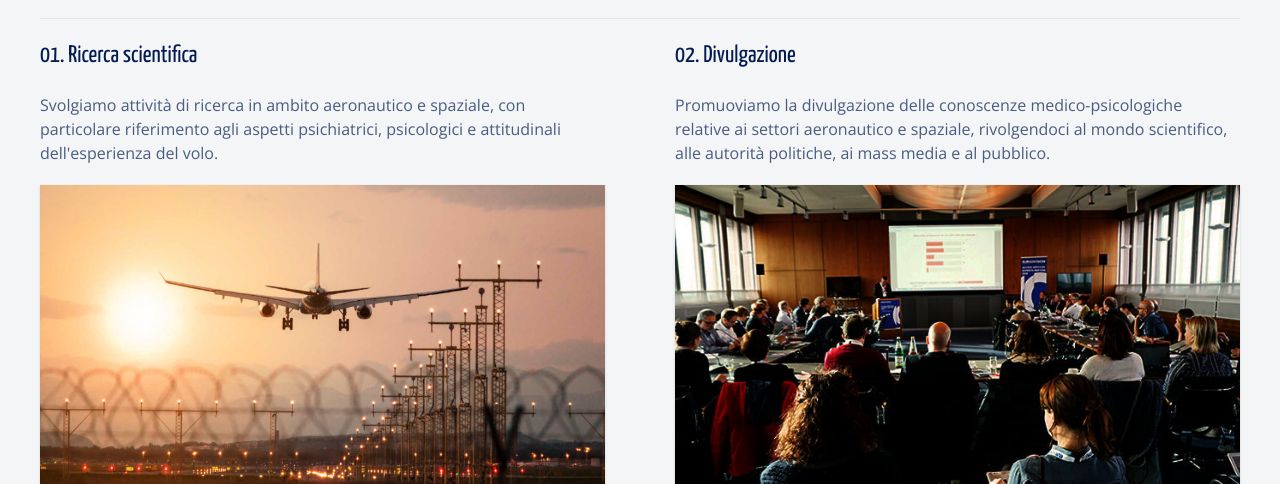
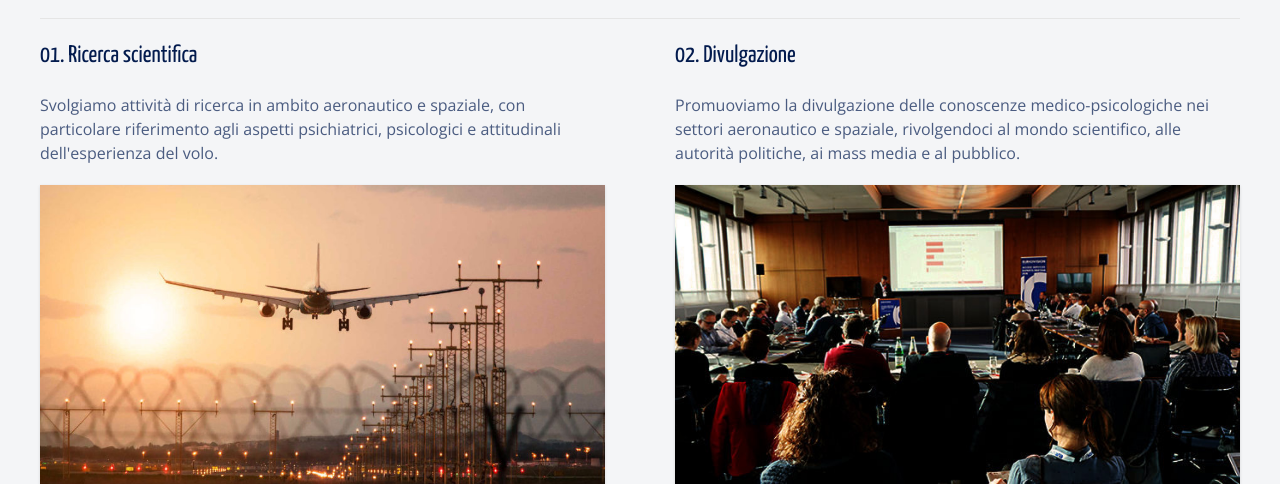
Before and after one commit to alkaest2002/flask-sippas, a Flask app: page / in a window 1280 px wide. Shown: the part 222-706 px from the top of the page. Run offline with Flask 2, Linux system fonts and the light colour scheme; data comes from the database, SQL or seed files in the repository.

Commit message:
update index

```diff
--- a/flaskApp/blueprints/main/templates/main/index.html
+++ b/flaskApp/blueprints/main/templates/main/index.html
@@ -17,7 +17,7 @@
       </div>
       <div class="uk-margin-bottom">
         <h3>02. Divulgazione</h3>
-        <p>Promuoviamo la divulgazione delle conoscenze medico-psicologiche relative ai settori aeronautico e
+        <p>Promuoviamo la divulgazione delle conoscenze medico-psicologiche nei settori aeronautico e
           spaziale, rivolgendoci al mondo scientifico, alle autorità politiche, ai mass media e al pubblico.</p>
         <div class="uk-height-medium uk-flex uk-flex-center uk-flex-middle uk-background-cover uk-light"
           data-src="{{ url_for('static', filename='img/tell.jpg') }}" uk-img="">
@@ -108,7 +108,8 @@
           <div class="uk-first-column">
             <div class="uk-card-body">
               <h1 class="uk-margin-remove-bottom uk-width-expand">Angelini</h1>
-              <p class="uk-margin-remove-top uk-text-small"><a class="uk-link" href="https://www.angelini.it" target="_blank">
+              <p class="uk-margin-remove-top uk-text-small"><a class="uk-link" href="https://www.angelini.it"
+                  target="_blank">
                   https://www.angelini.it
                 </a></p>
             </div>
@@ -135,7 +136,8 @@
           <div class="uk-first-column">
             <div class="uk-card-body">
               <h1 class="uk-margin-remove-bottom uk-width-expand">Schuhfried</h1>
-              <p class="uk-margin-remove-top uk-text-small"><a class="uk-link" href="https://www.schuhfried.it/" target="_blank">
+              <p class="uk-margin-remove-top uk-text-small"><a class="uk-link" href="https://www.schuhfried.it/"
+                  target="_blank">
                   https://www.schuhfried.it/
                 </a></p>
             </div>
```
